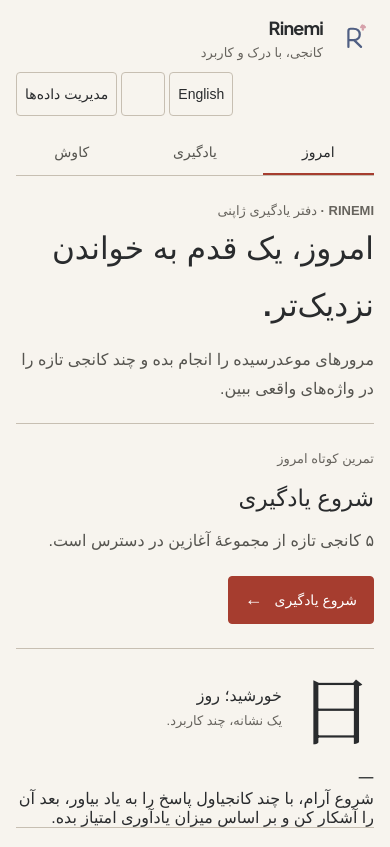
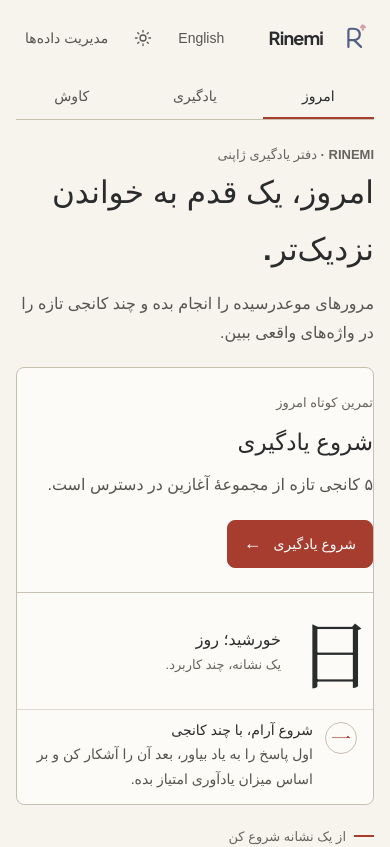
Before and after one commit to ArdKam/Rinemi2, a React (Vite) app: page / in a window 390 px wide. Shown: the top 847 px of the page. Built offline with nearby package versions, Linux system fonts and the light colour scheme; a small style sheet from the web is missing; what ts-fsrs would draw is missing.

Commit message:
Refine visual hierarchy and responsive study layouts

```diff
--- a/src/styles.css
+++ b/src/styles.css
@@ -54,7 +54,7 @@ button:disabled { opacity: .6; cursor: not-allowed; }
 a { color: inherit; }
 ::selection { background: var(--rinemi-color-selection-bg); color: var(--rinemi-color-selection-fg); }
 .app-shell { width: min(100%, var(--rinemi-content-width-page)); margin: 0 auto; padding: 0 var(--rinemi-space-8) var(--rinemi-space-6); }
-.app-header { display: flex; align-items: center; gap: var(--rinemi-space-8); min-height: 92px; border-bottom: 1px solid var(--line); }
+.app-header { display: flex; align-items: center; gap: var(--rinemi-space-8); min-height: 76px; border-bottom: 1px solid var(--line); }
 .brand-lockup { display: inline-flex; align-items: center; gap: var(--rinemi-space-3); flex-shrink: 0; padding: 0; background: transparent; border: 0; text-align: start; cursor: pointer; }
 .brand-mark-shell { display: block; width: 44px; height: 44px; flex-shrink: 0; }
 .brand-mark-shell img { display: block; width: 100%; height: 100%; object-fit: contain; }
@@ -71,9 +71,11 @@ a { color: inherit; }
 .nav-link.is-active { font-weight: var(--rinemi-font-weight-bold); }
 .nav-link.is-active::after { background: var(--vermilion); }
 .header-tools { display: flex; align-items: center; gap: var(--rinemi-space-2); }
-.utility-button { display: inline-flex; align-items: center; justify-content: center; gap: var(--rinemi-space-2); min-height: 44px; padding: var(--rinemi-space-2) var(--rinemi-space-2); border: 1px solid var(--line); border-radius: var(--rinemi-radius-sm); background: transparent; font-size: var(--rinemi-font-size-control); cursor: pointer; white-space: nowrap; }
-.utility-button:hover { background: var(--surface); }
-.page-content { min-height: 68vh; padding-top: var(--rinemi-space-10); }
+.utility-button { display: inline-flex; align-items: center; justify-content: center; gap: var(--rinemi-space-2); min-height: 44px; padding: var(--rinemi-space-2) var(--rinemi-space-2); border: 1px solid transparent; border-radius: var(--rinemi-radius-sm); background: transparent; color: var(--muted-strong); font-size: var(--rinemi-font-size-control); cursor: pointer; white-space: nowrap; transition: background var(--rinemi-motion-fast) var(--rinemi-easing-standard), color var(--rinemi-motion-fast) var(--rinemi-easing-standard); }
+.utility-button:hover { background: var(--surface); color: var(--ink); }
+.theme-icon { display: inline-grid; place-items: center; flex: 0 0 auto; width: 18px; height: 18px; }
+.theme-icon svg { display: block; width: 18px; height: 18px; }
+.page-content { min-height: 64vh; padding-top: var(--rinemi-space-8); }
 .today-page, .learn-page, .explore-page { animation: appear var(--rinemi-motion-standard) var(--rinemi-easing-standard); }
 .today-heading { max-width: 740px; margin-bottom: var(--rinemi-space-8); }
 .eyebrow, .section-kicker { margin: 0; color: var(--muted); font-size: var(--rinemi-font-size-meta); font-weight: var(--rinemi-font-weight-bold); letter-spacing: .035em; line-height: var(--rinemi-line-height-body); }
@@ -81,12 +83,12 @@ a { color: inherit; }
 h1, h2, h3, p { margin-top: 0; }
 h1 { margin-bottom: var(--rinemi-space-3); font-size: var(--rinemi-font-size-page-title); line-height: var(--rinemi-line-height-reading); font-weight: var(--rinemi-font-weight-semibold); letter-spacing: -.025em; }
 .lede { max-width: 650px; margin-bottom: 0; color: var(--muted-strong); font-size: var(--rinemi-font-size-base); line-height: var(--rinemi-line-height-reading); }
-.study-overview { border-top: 1px solid var(--line); border-bottom: 1px solid var(--line); }
-.overview-primary { display: grid; grid-template-columns: minmax(0, 1.2fr) minmax(230px, .8fr); min-height: 310px; }
+.study-overview { overflow: clip; border: 1px solid var(--line); border-radius: var(--rinemi-radius-md); background: var(--surface); }
+.overview-primary { display: grid; grid-template-columns: minmax(0, 1.2fr) minmax(230px, .8fr); min-height: 282px; }
 .overview-copy { display: flex; flex-direction: column; justify-content: center; align-items: flex-start; padding-block: var(--rinemi-space-8); padding-inline: 0 clamp(var(--rinemi-space-3), 4vw, var(--rinemi-space-12)); }
 .overview-copy h2 { max-width: 560px; margin: var(--rinemi-space-2) 0; font-size: var(--rinemi-font-size-overview-title); line-height: var(--rinemi-line-height-reading); font-weight: var(--rinemi-font-weight-semibold); }
 .overview-copy p:not(.section-kicker) { margin-bottom: var(--rinemi-space-5); color: var(--muted-strong); font-size: var(--rinemi-font-size-base); line-height: var(--rinemi-line-height-reading); }
-.button-primary, .button-secondary { display: inline-flex; align-items: center; justify-content: center; gap: var(--rinemi-space-3); min-height: 48px; padding: var(--rinemi-space-3) var(--rinemi-space-4); border: 1px solid var(--vermilion); border-radius: var(--rinemi-radius-sm); background: var(--vermilion); color: var(--rinemi-color-action-primary-fg); font-size: var(--rinemi-font-size-control); font-weight: var(--rinemi-font-weight-bold); cursor: pointer; transition: background var(--rinemi-motion-fast) var(--rinemi-easing-standard), border-color var(--rinemi-motion-fast) var(--rinemi-easing-standard), transform var(--rinemi-motion-fast) var(--rinemi-easing-standard); }
+.button-primary, .button-secondary { display: inline-flex; align-items: center; justify-content: center; gap: var(--rinemi-space-3); min-height: 48px; padding: var(--rinemi-space-3) var(--rinemi-space-4); border: 1px solid var(--vermilion); border-radius: var(--rinemi-radius-md); background: var(--vermilion); color: var(--rinemi-color-action-primary-fg); font-size: var(--rinemi-font-size-control); font-weight: var(--rinemi-font-weight-bold); cursor: pointer; transition: background var(--rinemi-motion-fast) var(--rinemi-easing-standard), border-color var(--rinemi-motion-fast) var(--rinemi-easing-standard), transform var(--rinemi-motion-fast) var(--rinemi-easing-standard); }
 
 .button-primary:hover { background: var(--vermilion-hover); border-color: var(--vermilion-hover); transform: translateY(-1px); }
 .button-primary:active { transform: translateY(0); }
@@ -98,6 +100,11 @@ h1 { margin-bottom: var(--rinemi-space-3); font-size: var(--rinemi-font-size-pag
 .overview-metrics { display: grid; grid-template-columns: repeat(3, minmax(0, 1fr)); border-top: 1px solid var(--line); }
 .overview-metrics > div { display: grid; gap: var(--rinemi-space-1); padding: var(--rinemi-space-4) var(--rinemi-space-5); border-inline-end: 1px solid var(--line); }
 .overview-metrics > div:last-child { border-inline-end: 0; }
+.first-session-note { display: flex; align-items: center; gap: var(--rinemi-space-4); padding: var(--rinemi-space-4) var(--rinemi-space-6); border-top: 1px solid var(--line-soft); }
+.first-session-mark { display: grid; place-items: center; flex: 0 0 auto; width: 36px; height: 36px; border: 1px solid var(--line); border-radius: 50%; color: var(--vermilion); font: var(--rinemi-font-weight-medium) var(--rinemi-font-size-xl)/1 var(--jp-serif); }
+.first-session-note > div { display: grid; gap: var(--rinemi-space-1); min-width: 0; }
+.first-session-note strong { font-size: var(--rinemi-font-size-control); font-weight: var(--rinemi-font-weight-bold); }
+.first-session-note > div > span { color: var(--muted-strong); font-size: var(--rinemi-font-size-control); line-height: var(--rinemi-line-height-reading); }
 .overview-metrics strong { font: var(--rinemi-font-weight-semibold) var(--rinemi-font-size-2xl)/var(--rinemi-line-height-compact) var(--ui-font); font-variant-numeric: tabular-nums; }
 .overview-metrics span { color: var(--muted); font-size: var(--rinemi-font-size-meta); }
 .today-editorial { display: grid; grid-template-columns: minmax(190px, .7fr) minmax(0, 1.3fr); gap: var(--rinemi-space-8); padding: var(--rinemi-space-8) 0; border-bottom: 1px solid var(--line); }
@@ -116,10 +123,10 @@ h1 { margin-bottom: var(--rinemi-space-3); font-size: var(--rinemi-font-size-pag
 .session-progress-line { display: flex; align-items: center; gap: var(--rinemi-space-4); margin-bottom: var(--rinemi-space-4); color: var(--muted); font-size: var(--rinemi-font-size-meta); }
 .progress-track { width: min(260px, 42%); height: 4px; overflow: hidden; background: var(--line); }
 .progress-track span { display: block; height: 100%; background: var(--vermilion); transition: width var(--rinemi-motion-standard) var(--rinemi-easing-standard); }
-.learning-sheet { max-width: 820px; margin: 0 auto; border-top: 1px solid var(--line); border-bottom: 1px solid var(--line); }
-.learning-sheet-top { display: flex; align-items: center; justify-content: space-between; gap: var(--rinemi-space-3); padding: var(--rinemi-space-3) 0; border-bottom: 1px solid var(--line-soft); color: var(--muted); font-size: var(--rinemi-font-size-meta); }
-.bookmark-button { display: inline-flex; align-items: center; gap: var(--rinemi-space-1); padding: var(--rinemi-space-1) 0; border: 0; background: transparent; color: var(--muted-strong); font-size: var(--rinemi-font-size-control); cursor: pointer; }
-.bookmark-button span:first-child { color: var(--vermilion); font-size: var(--rinemi-font-size-lg); }
+.learning-sheet { max-width: 820px; margin: 0 auto; overflow: hidden; border: 1px solid var(--line); border-radius: var(--rinemi-radius-md); background: var(--surface); }
+.learning-sheet-top { display: flex; align-items: center; justify-content: space-between; gap: var(--rinemi-space-3); padding: var(--rinemi-space-3) var(--rinemi-space-6); border-bottom: 1px solid var(--line-soft); color: var(--muted); font-size: var(--rinemi-font-size-meta); }
+.bookmark-button { display: inline-flex; align-items: center; gap: var(--rinemi-space-2); padding: var(--rinemi-space-1) 0; border: 0; background: transparent; color: var(--muted-strong); font-size: var(--rinemi-font-size-control); cursor: pointer; }
+.bookmark-button .bookmark-icon { display: block; flex: 0 0 auto; width: 18px; height: 18px; color: var(--vermilion); }
 .bookmark-button.is-saved { color: var(--vermilion); }
 .prompt-area { display: grid; place-items: center; gap: var(--rinemi-space-3); min-height: 270px; padding: var(--rinemi-space-8) var(--rinemi-space-4) var(--rinemi-space-6); text-align: center; }
 .prompt-kanji { font-family: var(--jp-serif); font-size: var(--rinemi-font-size-kanji-prompt); font-weight: var(--rinemi-font-weight-medium); line-height: var(--rinemi-line-height-kanji); }
@@ -127,7 +134,7 @@ h1 { margin-bottom: var(--rinemi-space-3); font-size: var(--rinemi-font-size-pag
 .prompt-hint { margin: 0; color: var(--muted); font-size: var(--rinemi-font-size-instruction); line-height: var(--rinemi-line-height-body); }
 .reveal-area { display: flex; align-items: center; justify-content: center; gap: var(--rinemi-space-2); padding: var(--rinemi-space-3) 0 var(--rinemi-space-6); }
 .keyboard-hint { color: var(--muted); font: var(--rinemi-font-size-meta) var(--jp-sans); }
-.answer-area { padding: var(--rinemi-space-1) 0 var(--rinemi-space-6); }
+.answer-area { padding: var(--rinemi-space-1) var(--rinemi-space-6) var(--rinemi-space-6); }
 .answer-heading { padding: var(--rinemi-space-4) 0; text-align: center; }
 .answer-heading h2 { margin: var(--rinemi-space-1) 0; font-size: var(--rinemi-font-size-answer-title); font-weight: var(--rinemi-font-weight-semibold); line-height: var(--rinemi-line-height-body); }
 .content-caveat { max-width: 560px; margin: var(--rinemi-space-2) auto; color: var(--muted); font-size: var(--rinemi-font-size-control); line-height: var(--rinemi-line-height-body); }
@@ -145,10 +152,11 @@ h1 { margin-bottom: var(--rinemi-space-3); font-size: var(--rinemi-font-size-pag
 .rating-area { padding-top: var(--rinemi-space-4); }
 .rating-area > p { margin-bottom: var(--rinemi-space-3); text-align: center; color: var(--muted-strong); font-size: var(--rinemi-font-size-base); }
 .rating-grid { display: grid; grid-template-columns: repeat(4, minmax(0, 1fr)); gap: var(--rinemi-space-2); }
-.rating-button { display: flex; flex-direction: column; align-items: center; justify-content: center; gap: var(--rinemi-space-1); min-height: 55px; padding: var(--rinemi-space-2) var(--rinemi-space-1); border: 1px solid var(--line); border-radius: var(--rinemi-radius-sm); background: var(--surface); color: var(--ink); cursor: pointer; }
+.rating-button { display: flex; flex-direction: column; align-items: center; justify-content: center; gap: var(--rinemi-space-1); min-height: 55px; padding: var(--rinemi-space-2) var(--rinemi-space-1); border: 1px solid var(--line); border-radius: var(--rinemi-radius-md); background: var(--surface); color: var(--ink); cursor: pointer; transition: border-color var(--rinemi-motion-fast) var(--rinemi-easing-standard), transform var(--rinemi-motion-fast) var(--rinemi-easing-standard); }
 .rating-button strong { font-size: var(--rinemi-font-size-control); }
 .rating-button small { color: var(--muted); font-size: var(--rinemi-font-size-control); line-height: var(--rinemi-line-height-compact); }
-.rating-button:hover { border-color: var(--muted-strong); }
+.rating-button:hover { border-color: var(--muted-strong); transform: translateY(-1px); }
+.rating-button:active { transform: translateY(0); }
 .rating-again { background: var(--rinemi-color-danger-bg); border-color: var(--rinemi-color-danger-border); }
 .rating-hard { background: var(--rinemi-color-warning-bg); border-color: var(--rinemi-color-warning-border); }
 .rating-good { background: var(--rinemi-color-success-bg); border-color: var(--rinemi-color-success-border); }
@@ -163,7 +171,8 @@ h1 { margin-bottom: var(--rinemi-space-3); font-size: var(--rinemi-font-size-pag
 .explore-heading { margin-bottom: var(--rinemi-space-6); }
 .explore-tools { padding: 0 0 var(--rinemi-space-5); border-bottom: 1px solid var(--line); }
 .search-field { display: flex; align-items: center; gap: var(--rinemi-space-3); max-width: 750px; min-height: 53px; padding: 0 var(--rinemi-space-3); border: 1px solid var(--line); border-radius: var(--rinemi-radius-sm); background: var(--surface); }
-.search-icon { color: var(--muted); font-size: var(--rinemi-font-size-2xl); }
+.search-icon { display: inline-grid; place-items: center; flex: 0 0 auto; color: var(--muted); }
+.search-icon svg { display: block; width: 19px; height: 19px; }
 .search-field input { flex: 1; min-width: 0; border: 0; outline: 0; background: transparent; color: var(--ink); font-size: var(--rinemi-font-size-control); }
 .clear-search, .detail-close { display: grid; place-items: center; width: 44px; height: 44px; border: 0; border-radius: 50%; background: transparent; color: var(--muted); font-size: var(--rinemi-font-size-xl); cursor: pointer; }
 .filter-row { display: flex; flex-wrap: wrap; align-items: center; gap: var(--rinemi-space-2); margin-top: var(--rinemi-space-3); }
@@ -285,7 +294,7 @@ html[dir="rtl"] .kanji-result.is-selected { box-shadow: inset -3px 0 var(--rinem
   .app-header { min-height: 0; gap: var(--rinemi-space-3); }
   .brand-mark-shell { width: 39px; height: 39px; }
   .brand-copy strong { font-size: var(--rinemi-font-size-lg); }
-  .brand-copy span { font-size: var(--rinemi-font-size-meta); }
+  .brand-copy span { display: none; }
   .header-tools { gap: var(--rinemi-space-1); }
   .header-tools { flex-wrap: wrap; justify-content: flex-end; }
   .utility-button { min-height: 44px; padding: var(--rinemi-space-1) var(--rinemi-space-2); }
@@ -307,8 +316,14 @@ html[dir="rtl"] .kanji-result.is-selected { box-shadow: inset -3px 0 var(--rinem
   .overview-metrics span { font-size: var(--rinemi-font-size-meta); line-height: var(--rinemi-line-height-body); }
   .today-editorial { grid-template-columns: minmax(0, 1fr); gap: var(--rinemi-space-4); padding: var(--rinemi-space-6) 0; }
   .editorial-word { font-size: var(--rinemi-font-size-3xl); }
-  .learn-topline { align-items: flex-start; flex-direction: column; gap: var(--rinemi-space-2); }
-  .prompt-area { min-height: 220px; padding: var(--rinemi-space-6) var(--rinemi-space-2) var(--rinemi-space-5); }
+  .learn-topline { align-items: center; flex-direction: row; justify-content: space-between; gap: var(--rinemi-space-3); margin-bottom: var(--rinemi-space-3); }
+  .learn-topline h1 { margin-bottom: 0; text-align: end; }
+  .learning-sheet-top { padding-inline: var(--rinemi-space-4); }
+  .answer-area { padding-inline: var(--rinemi-space-4); padding-bottom: var(--rinemi-space-4); }
+  .reveal-area { padding-inline: var(--rinemi-space-4); }
+  .first-session-note { align-items: flex-start; padding: var(--rinemi-space-3) var(--rinemi-space-4); gap: var(--rinemi-space-3); }
+  .first-session-mark { width: 32px; height: 32px; }
+  .prompt-area { min-height: 176px; padding: var(--rinemi-space-5) var(--rinemi-space-3) var(--rinemi-space-4); gap: var(--rinemi-space-2); }
   .prompt-kanji { font-size: var(--rinemi-font-size-kanji-prompt-mobile); }
   .prompt-question { font-size: var(--rinemi-font-size-lg); }
   .answer-readings > div { padding: var(--rinemi-space-3) var(--rinemi-space-2); }
@@ -354,3 +369,18 @@ html[dir="rtl"] .kanji-result.is-selected { box-shadow: inset -3px 0 var(--rinem
   .prompt-kanji { font-size: var(--rinemi-font-size-kanji-prompt-mobile); }
   .rating-button { padding-inline: var(--rinemi-space-1); }
 }
+
+@media (max-height: 560px) {
+  .app-header { min-height: 58px; gap: var(--rinemi-space-3) var(--rinemi-space-5); }
+  .page-content { padding-top: var(--rinemi-space-4); }
+  .learn-topline { margin-bottom: var(--rinemi-space-3); }
+  .session-progress-line { margin-bottom: var(--rinemi-space-2); }
+  .prompt-area { min-height: 124px; padding-block: var(--rinemi-space-3); gap: var(--rinemi-space-2); }
+  .prompt-kanji { font-size: clamp(3.25rem, 11vh, 5rem); }
+  .answer-heading { padding-block: var(--rinemi-space-2); }
+  .answer-readings > div { padding-block: var(--rinemi-space-2); }
+  .vocabulary-example { padding-block: var(--rinemi-space-3); }
+  .rating-area { padding-top: var(--rinemi-space-2); }
+  .rating-area > p { margin-bottom: var(--rinemi-space-2); }
+  .session-complete { min-height: 300px; padding-block: var(--rinemi-space-6); }
+}
```
